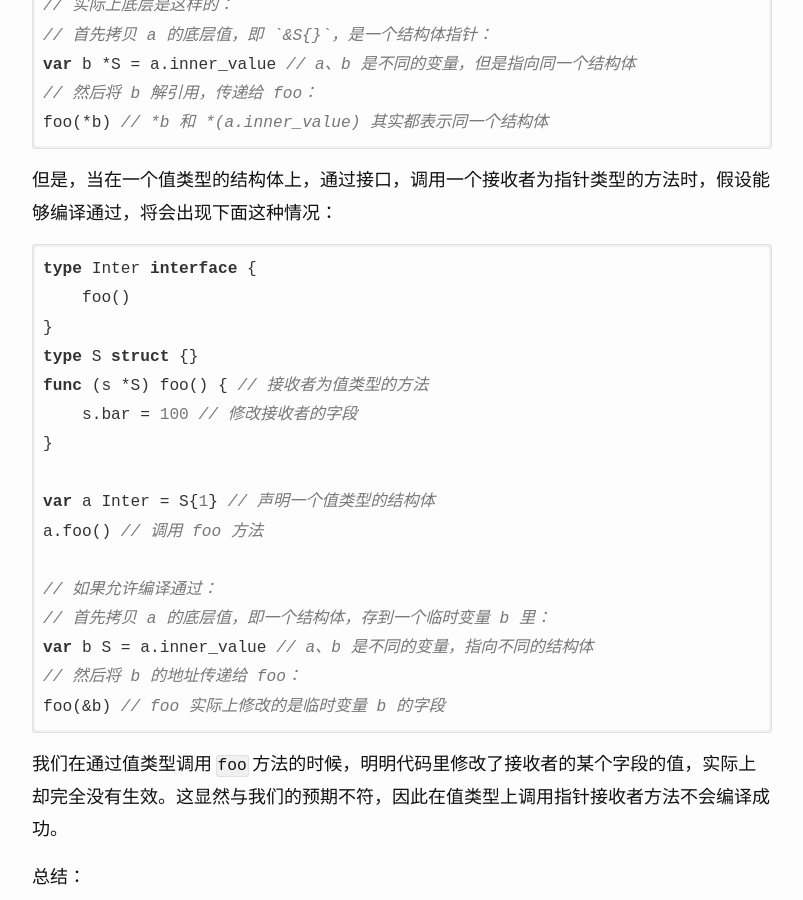
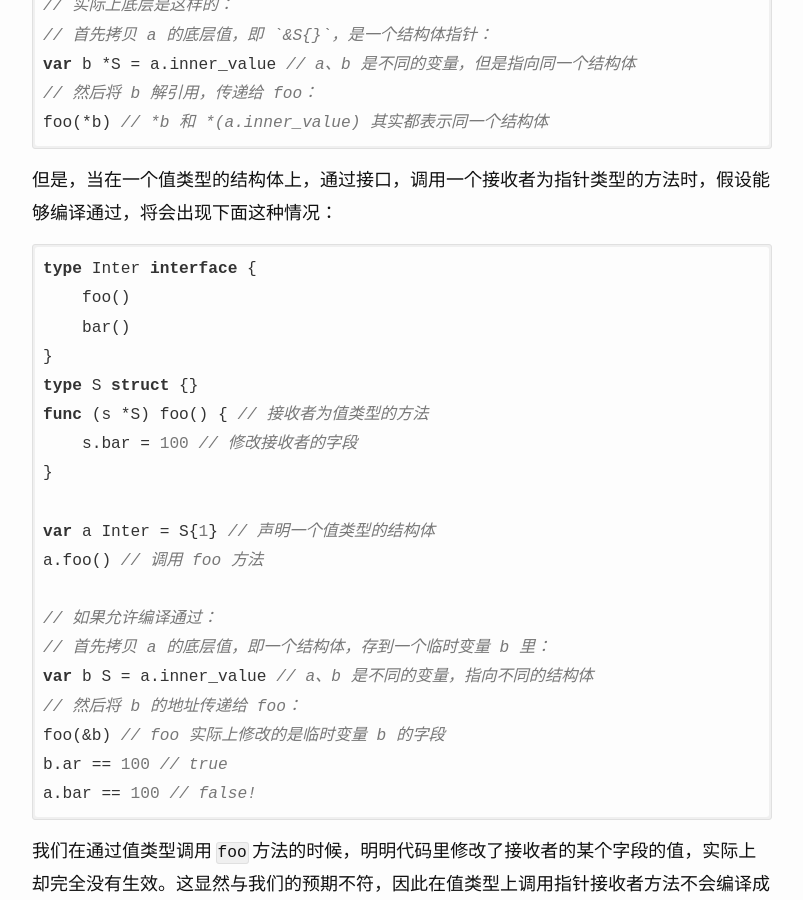
Before and after one commit to imageslr/blog, a Jekyll site: the page built from _posts/2019-11-12-go-underlying-struct-method.md, in a window 1280 px wide and 900 px high, scrolled down 1704 px. Shown: the whole window, without its empty margins (238-1041 px from the left). Built offline with Jekyll 4.4.1, drawn with Linux system fonts in a browser that asks for light colours; nearby versions of some CDN libraries; comment, search, counter and statistics services are not loaded.

Commit message:
update post

````diff
--- a/_posts/2019-11-12-go-underlying-struct-method.md
+++ b/_posts/2019-11-12-go-underlying-struct-method.md
@@ -63,6 +63,7 @@ foo(*b) // *b 和 *(a.inner_value) 其实都表示同一个结构体
 ```go
 type Inter interface {
     foo()
+    bar()
 }
 type S struct {}
 func (s *S) foo() { // 接收者为值类型的方法
@@ -77,6 +78,8 @@ a.foo() // 调用 foo 方法
 var b S = a.inner_value // a、b 是不同的变量，指向不同的结构体
 // 然后将 b 的地址传递给 foo：
 foo(&b) // foo 实际上修改的是临时变量 b 的字段
+b.ar == 100 // true
+a.bar == 100 // false!
 ```
 我们在通过值类型调用 `foo` 方法的时候，明明代码里修改了接收者的某个字段的值，实际上却完全没有生效。这显然与我们的预期不符，因此在值类型上调用指针接收者方法不会编译成功。
 
````
